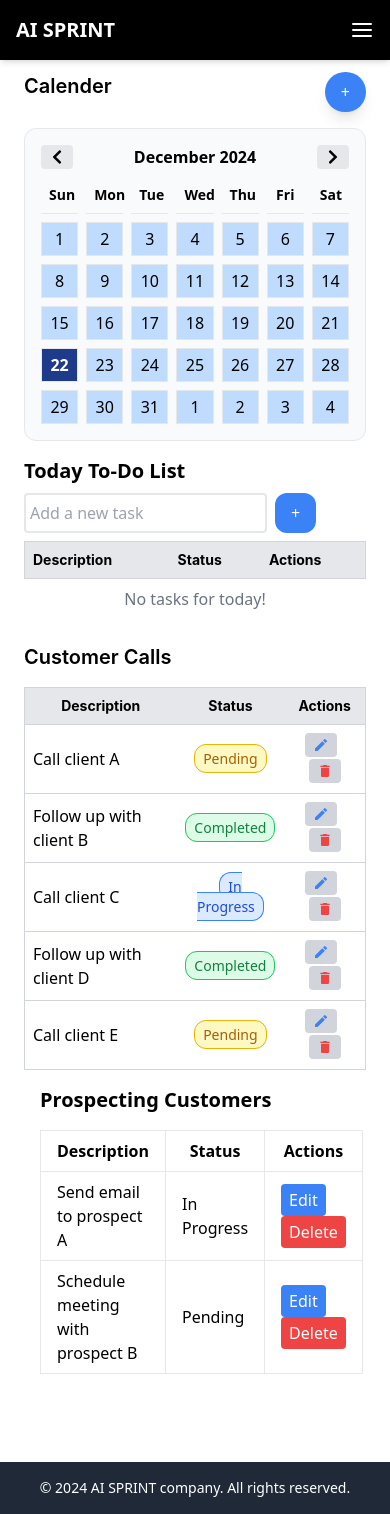
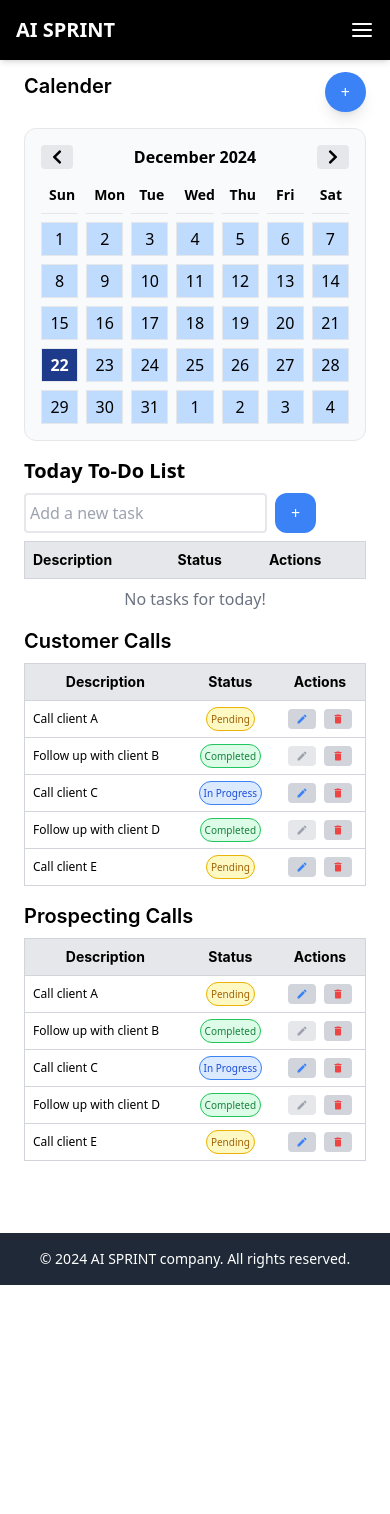
Before and after one commit to dilshanka/AI-Sprint, a React (Vite) app: page / in a window 390 px wide. After the commit the page ends 1285 px from the top, so only its background shows below. Built offline with nearby package versions, Linux system fonts and the light colour scheme; a web font is replaced by a local one.

Commit message:
Responsive customer calls section

```diff
--- /dev/null
+++ b/src/components/Home/DeleteModal.tsx
@@ -0,0 +1,34 @@
+interface DeleteModalProps {
+    isOpen: boolean;
+    onConfirm: () => void;
+    onClose: () => void;
+  }
+
+  const DeleteModal: React.FC<DeleteModalProps> = ({ isOpen, onConfirm, onClose }) => {
+    if (!isOpen) return null;
+
+    return (
+      <div className="fixed inset-0 bg-black bg-opacity-50 flex items-center justify-center">
+        <div className="bg-white m-6 sm:m-0 p-6 rounded shadow-lg w-96">
+          <h3 className="text-base sm:text-lg lg:text-xl font-semibold mb-2 sm:mb-4">Confirm Delete</h3>
+          <p className="mb-2 sm:mb-4">Are you sure you want to delete this call?</p>
+          <div className="flex justify-end space-x-1 sm:space-x-2 text-sm sm:text-base">
+            <button
+              onClick={onClose}
+              className="px-2 sm:px-4 py-1 sm:py-2 bg-gray-300 rounded hover:bg-gray-500"
+            >
+              Cancel
+            </button>
+            <button
+              onClick={onConfirm}
+              className="px-2 sm:px-4 py-1 sm:py-2 bg-red-500 text-white rounded hover:bg-red-700"
+            >
+              Delete
+            </button>
+          </div>
+        </div>
+      </div>
+    );
+  };
+
+  export default DeleteModal;
--- /dev/null
+++ b/src/components/Home/EditModal.tsx
@@ -0,0 +1,51 @@
+import { useState } from "react";
+
+interface EditModalProps {
+  isOpen: boolean;
+  description: string;
+  title: string;
+  onSave: (newDescription: string) => void;
+  onClose: () => void;
+}
+
+const EditModal: React.FC<EditModalProps> = ({
+  isOpen,
+  description,
+  title,
+  onSave,
+  onClose,
+}) => {
+  const [newDescription, setNewDescription] = useState(description);
+
+  if (!isOpen) return null;
+
+  return (
+    <div className="fixed inset-0 bg-black bg-opacity-50 flex items-center justify-center">
+      <div className="bg-white m-6 sm:m-0 p-6 rounded shadow-lg w-96">
+        <h3 className="text-base sm:text-lg lg:text-xl font-semibold mb-2 sm:mb-4">{title}</h3>
+        <input
+          type="text"
+          value={newDescription}
+          onChange={(e) => setNewDescription(e.target.value)}
+          className="w-full p-2 border rounded mb-2 sm:mb-4"
+        />
+        <div className="flex justify-end space-x-1 sm:space-x-2 text-sm sm:text-base">
+          <button
+            onClick={onClose}
+            className="px-2 sm:px-4 py-1 sm:py-2 bg-gray-300 rounded hover:bg-gray-500"
+          >
+            Cancel
+          </button>
+          <button
+            onClick={() => onSave(newDescription)}
+            className="px-4 sm:px-4 py-1 sm:py-2 bg-blue-500 text-white rounded hover:bg-blue-700"
+          >
+            Save
+          </button>
+        </div>
+      </div>
+    </div>
+  );
+};
+
+export default EditModal;
--- a/src/section/Home/CustomerCalls.tsx
+++ b/src/section/Home/CustomerCalls.tsx
@@ -1,3 +1,5 @@
+import DeleteModal from "@/components/Home/DeleteModal";
+import EditModal from "@/components/Home/EditModal";
 import { useState } from "react";
 import { MdDelete, MdEdit } from "react-icons/md";
 
@@ -10,17 +12,34 @@ const CustomerCalls = () => {
     { description: "Call client E", status: "Pending" },
   ]);
 
-  const handleDelete = (index: number) => {
-    setCalls(calls.filter((_, i) => i !== index));
+  const [isEditModalOpen, setEditModalOpen] = useState(false);
+  const [isDeleteModalOpen, setDeleteModalOpen] = useState(false);
+  const [currentIndex, setCurrentIndex] = useState<number | null>(null);
+
+  const handleEditClick = (index: number) => {
+    setCurrentIndex(index);
+    setEditModalOpen(true);
   };
 
-  const handleEdit = (index: number) => {
-    const newDescription = prompt("Enter new description:");
-    if (newDescription) {
+  const handleDeleteClick = (index: number) => {
+    setCurrentIndex(index);
+    setDeleteModalOpen(true);
+  };
+
+  const handleEditSave = (newDescription: string) => {
+    if (currentIndex !== null) {
       const updatedCalls = [...calls];
-      updatedCalls[index].description = newDescription;
+      updatedCalls[currentIndex].description = newDescription;
       setCalls(updatedCalls);
     }
+    setEditModalOpen(false);
+  };
+
+  const handleDeleteConfirm = () => {
+    if (currentIndex !== null) {
+      setCalls(calls.filter((_, i) => i !== currentIndex));
+    }
+    setDeleteModalOpen(false);
   };
 
   const getStatusStyles = (status: string) => {
@@ -37,8 +56,8 @@ const CustomerCalls = () => {
   };
 
   return (
-    <div className="pt-8">
-      <h2 className="capitalize font-inter font-semibold text-xl md:text-3xl mb-4">
+    <div className="mt-4 sm:mt-8">
+      <h2 className="capitalize font-inter font-semibold text-xl md:text-3xl mb-2 sm:mb-4">
         Customer Calls
       </h2>
       <table className="table-auto w-full border border-gray-300">
@@ -51,13 +70,13 @@ const CustomerCalls = () => {
         </thead>
         <tbody>
           {calls.map((call, index) => (
-            <tr key={index} className="hover:bg-gray-100 font-medium">
+            <tr key={index} className="hover:bg-gray-100 font-medium text-xs xsm:text-sm md:text-base">
               <td className="p-2 border-y border-l border-gray-300">
                 {call.description}
               </td>
-              <td className="p-2 border-y border-gray-300 text-center text-sm">
+              <td className="p-2 border-y border-gray-300 text-center text-[10px] xsm:text-xs sm:text-sm">
                 <span
-                  className={`px-2 py-1 rounded-xl border ${getStatusStyles(
+                  className={`px-1 xsm:px-2 py-1 rounded-xl border ${getStatusStyles(
                     call.status
                   )}`}
                 >
@@ -66,13 +85,19 @@ const CustomerCalls = () => {
               </td>
               <td className="p-2 border-y border-gray-300 text-center">
                 <button
-                  onClick={() => handleEdit(index)}
-                  className="mr-2 px-2 py-1 bg-gray-300 text-blue-500 hover:bg-gray-500 hover:text-blue-300 rounded"
+                  onClick={() => handleEditClick(index)}
+                  disabled={call.status === "Completed"}
+                  className={`mr-2 px-2 py-1 rounded ${
+                    call.status === "Completed"
+                      ? "bg-gray-200 text-gray-400 cursor-not-allowed"
+                      : "bg-gray-300 text-blue-500 hover:bg-gray-500 hover:text-blue-300"
+                  }`}
                 >
                   <MdEdit />
                 </button>
+
                 <button
-                  onClick={() => handleDelete(index)}
+                  onClick={() => handleDeleteClick(index)}
                   className="px-2 py-1 bg-gray-300 text-red-500 hover:bg-gray-500 hover:text-red-300 rounded"
                 >
                   <MdDelete />
@@ -82,6 +107,20 @@ const CustomerCalls = () => {
           ))}
         </tbody>
       </table>
+
+      {/* Modals */}
+      <EditModal
+        isOpen={isEditModalOpen}
+        description={currentIndex !== null ? calls[currentIndex].description : ""}
+        title="Update Customer Calls"
+        onSave={handleEditSave}
+        onClose={() => setEditModalOpen(false)}
+      />
+      <DeleteModal
+        isOpen={isDeleteModalOpen}
+        onConfirm={handleDeleteConfirm}
+        onClose={() => setDeleteModalOpen(false)}
+      />
     </div>
   );
 };
--- a/src/section/Home/ProspectingCustomers.tsx
+++ b/src/section/Home/ProspectingCustomers.tsx
@@ -1,58 +1,187 @@
-import React, { useState } from "react";
+// import { useState } from "react";
+
+// const ProspectingCustomers = () => {
+//   const [prospects, setProspects] = useState([
+//     { description: "Send email to prospect A", status: "In Progress" },
+//     { description: "Schedule meeting with prospect B", status: "Pending" },
+//   ]);
+
+//   const handleDelete = (index: number) => {
+//     setProspects(prospects.filter((_, i) => i !== index));
+//   };
+
+//   const handleEdit = (index: number) => {
+//     const newDescription = prompt("Enter new description:");
+//     if (newDescription) {
+//       const updatedProspects = [...prospects];
+//       updatedProspects[index].description = newDescription;
+//       setProspects(updatedProspects);
+//     }
+//   };
+
+//   return (
+//     <div className="p-4">
+//       <h2 className="text-xl font-bold mb-4">Prospecting Customers</h2>
+//       <table className="table-auto w-full border border-gray-300">
+//         <thead>
+//           <tr>
+//             <th className="border px-4 py-2">Description</th>
+//             <th className="border px-4 py-2">Status</th>
+//             <th className="border px-4 py-2">Actions</th>
+//           </tr>
+//         </thead>
+//         <tbody>
+//           {prospects.map((prospect, index) => (
+//             <tr key={index}>
+//               <td className="border px-4 py-2">{prospect.description}</td>
+//               <td className="border px-4 py-2">{prospect.status}</td>
+//               <td className="border px-4 py-2">
+//                 <button
+//                   onClick={() => handleEdit(index)}
+//                   className="mr-2 px-2 py-1 bg-blue-500 text-white rounded"
+//                 >
+//                   Edit
+//                 </button>
+//                 <button
+//                   onClick={() => handleDelete(index)}
+//                   className="px-2 py-1 bg-red-500 text-white rounded"
+//                 >
+//                   Delete
+//                 </button>
+//               </td>
+//             </tr>
+//           ))}
+//         </tbody>
+//       </table>
+//     </div>
+//   );
+// };
+
+// export default ProspectingCustomers;
+
+import DeleteModal from "@/components/Home/DeleteModal";
+import EditModal from "@/components/Home/EditModal";
+import { useState } from "react";
+import { MdDelete, MdEdit } from "react-icons/md";
 
 const ProspectingCustomers = () => {
   const [prospects, setProspects] = useState([
-    { description: "Send email to prospect A", status: "In Progress" },
-    { description: "Schedule meeting with prospect B", status: "Pending" },
+    { description: "Call client A", status: "Pending" },
+    { description: "Follow up with client B", status: "Completed" },
+    { description: "Call client C", status: "In Progress" },
+    { description: "Follow up with client D", status: "Completed" },
+    { description: "Call client E", status: "Pending" },
   ]);
 
-  const handleDelete = (index) => {
-    setProspects(prospects.filter((_, i) => i !== index));
+  const [isEditModalOpen, setEditModalOpen] = useState(false);
+  const [isDeleteModalOpen, setDeleteModalOpen] = useState(false);
+  const [currentIndex, setCurrentIndex] = useState<number | null>(null);
+
+  const handleEditClick = (index: number) => {
+    setCurrentIndex(index);
+    setEditModalOpen(true);
   };
 
-  const handleEdit = (index) => {
-    const newDescription = prompt("Enter new description:");
-    if (newDescription) {
+  const handleDeleteClick = (index: number) => {
+    setCurrentIndex(index);
+    setDeleteModalOpen(true);
+  };
+
+  const handleEditSave = (newDescription: string) => {
+    if (currentIndex !== null) {
       const updatedProspects = [...prospects];
-      updatedProspects[index].description = newDescription;
+      updatedProspects[currentIndex].description = newDescription;
       setProspects(updatedProspects);
+    }
+    setEditModalOpen(false);
+  };
+
+  const handleDeleteConfirm = () => {
+    if (currentIndex !== null) {
+      setProspects(prospects.filter((_, i) => i !== currentIndex));
+    }
+    setDeleteModalOpen(false);
+  };
+
+  const getStatusStyles = (status: string) => {
+    switch (status) {
+      case "Pending":
+        return "bg-yellow-100 text-yellow-700 border-yellow-500";
+      case "Completed":
+        return "bg-green-100 text-green-700 border-green-500";
+      case "In Progress":
+        return "bg-blue-100 text-blue-700 border-blue-500";
+      default:
+        return "bg-gray-100 text-gray-700 border-gray-500";
     }
   };
 
   return (
-    <div className="p-4">
-      <h2 className="text-xl font-bold mb-4">Prospecting Customers</h2>
+    <div className="mt-4 sm:mt-8">
+      <h2 className="capitalize font-inter font-semibold text-xl md:text-3xl mb-2 sm:mb-4">
+        Prospecting Calls
+      </h2>
       <table className="table-auto w-full border border-gray-300">
         <thead>
-          <tr>
-            <th className="border px-4 py-2">Description</th>
-            <th className="border px-4 py-2">Status</th>
-            <th className="border px-4 py-2">Actions</th>
+          <tr className="bg-gray-200 font-inter text-sm sm:text-center">
+            <th className="p-2 border-gray-300">Description</th>
+            <th className="p-2 border-gray-300">Status</th>
+            <th className="p-2 border-gray-300">Actions</th>
           </tr>
         </thead>
         <tbody>
           {prospects.map((prospect, index) => (
-            <tr key={index}>
-              <td className="border px-4 py-2">{prospect.description}</td>
-              <td className="border px-4 py-2">{prospect.status}</td>
-              <td className="border px-4 py-2">
+            <tr key={index} className="hover:bg-gray-100 font-medium text-xs xsm:text-sm md:text-base">
+              <td className="p-2 border-y border-l border-gray-300">
+                {prospect.description}
+              </td>
+              <td className="p-2 border-y border-gray-300 text-center text-[10px] xsm:text-xs sm:text-sm">
+                <span
+                  className={`px-1 xsm:px-2 py-1 rounded-xl border ${getStatusStyles(
+                    prospect.status
+                  )}`}
+                >
+                  {prospect.status}
+                </span>
+              </td>
+              <td className="p-2 border-y border-gray-300 text-center">
                 <button
-                  onClick={() => handleEdit(index)}
-                  className="mr-2 px-2 py-1 bg-blue-500 text-white rounded"
+                  onClick={() => handleEditClick(index)}
+                  disabled={prospect.status === "Completed"}
+                  className={`mr-2 px-2 py-1 rounded ${
+                    prospect.status === "Completed"
+                      ? "bg-gray-200 text-gray-400 cursor-not-allowed"
+                      : "bg-gray-300 text-blue-500 hover:bg-gray-500 hover:text-blue-300"
+                  }`}
                 >
-                  Edit
+                  <MdEdit />
                 </button>
+
                 <button
-                  onClick={() => handleDelete(index)}
-                  className="px-2 py-1 bg-red-500 text-white rounded"
+                  onClick={() => handleDeleteClick(index)}
+                  className="px-2 py-1 bg-gray-300 text-red-500 hover:bg-gray-500 hover:text-red-300 rounded"
                 >
-                  Delete
+                  <MdDelete />
                 </button>
               </td>
             </tr>
           ))}
         </tbody>
       </table>
+
+      {/* Modals */}
+      <EditModal
+        isOpen={isEditModalOpen}
+        description={currentIndex !== null ? prospects[currentIndex].description : ""}
+        title="Update Prospecting Calls"
+        onSave={handleEditSave}
+        onClose={() => setEditModalOpen(false)}
+      />
+      <DeleteModal
+        isOpen={isDeleteModalOpen}
+        onConfirm={handleDeleteConfirm}
+        onClose={() => setDeleteModalOpen(false)}
+      />
     </div>
   );
 };
--- a/tailwind.config.js
+++ b/tailwind.config.js
@@ -19,6 +19,9 @@ module.exports = {
     extend: {
       fontFamily: {
         inter: ["inter", "sans-serif"],
+      },
+      screens: {
+        'xsm': '500px',
       },
       colors: {
         border: "hsl(var(--border))",
```
Also changed, not shown: src/section/Home/ToDo.tsx (+7 -3 lines).
